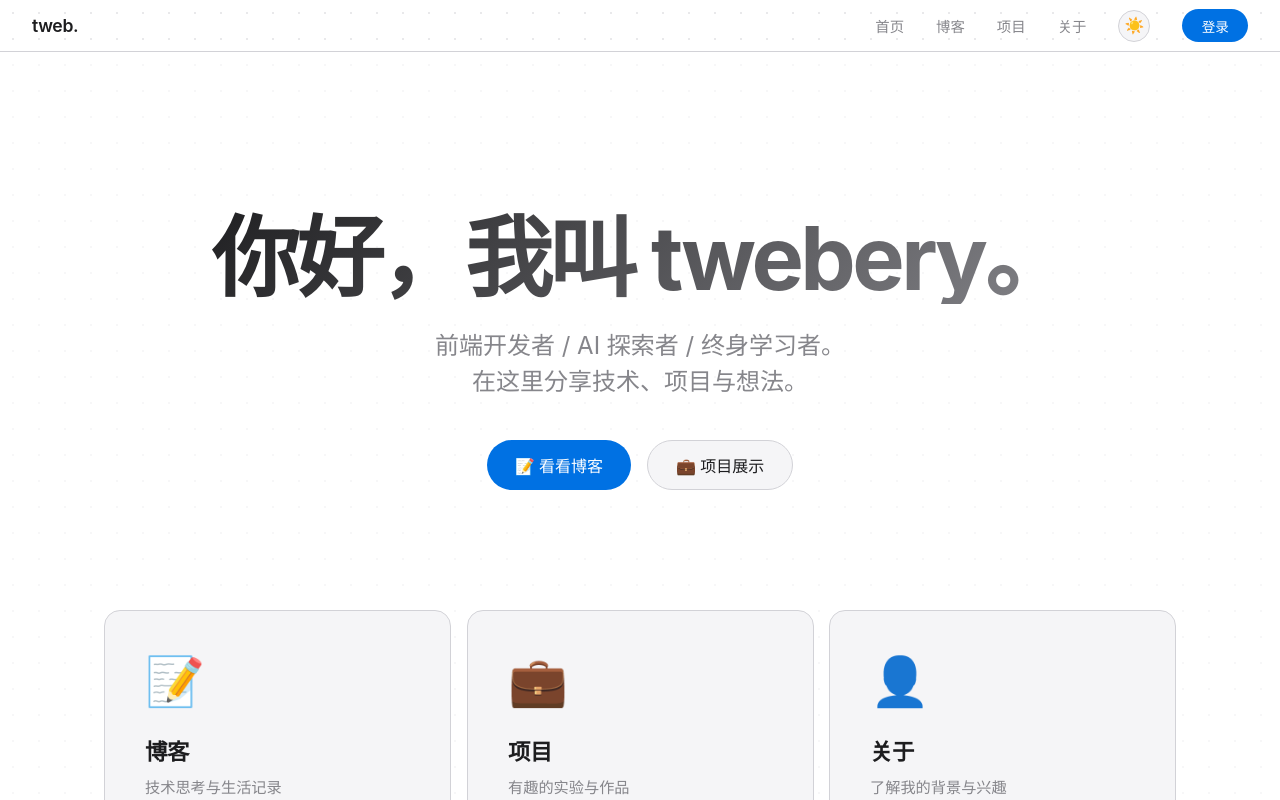
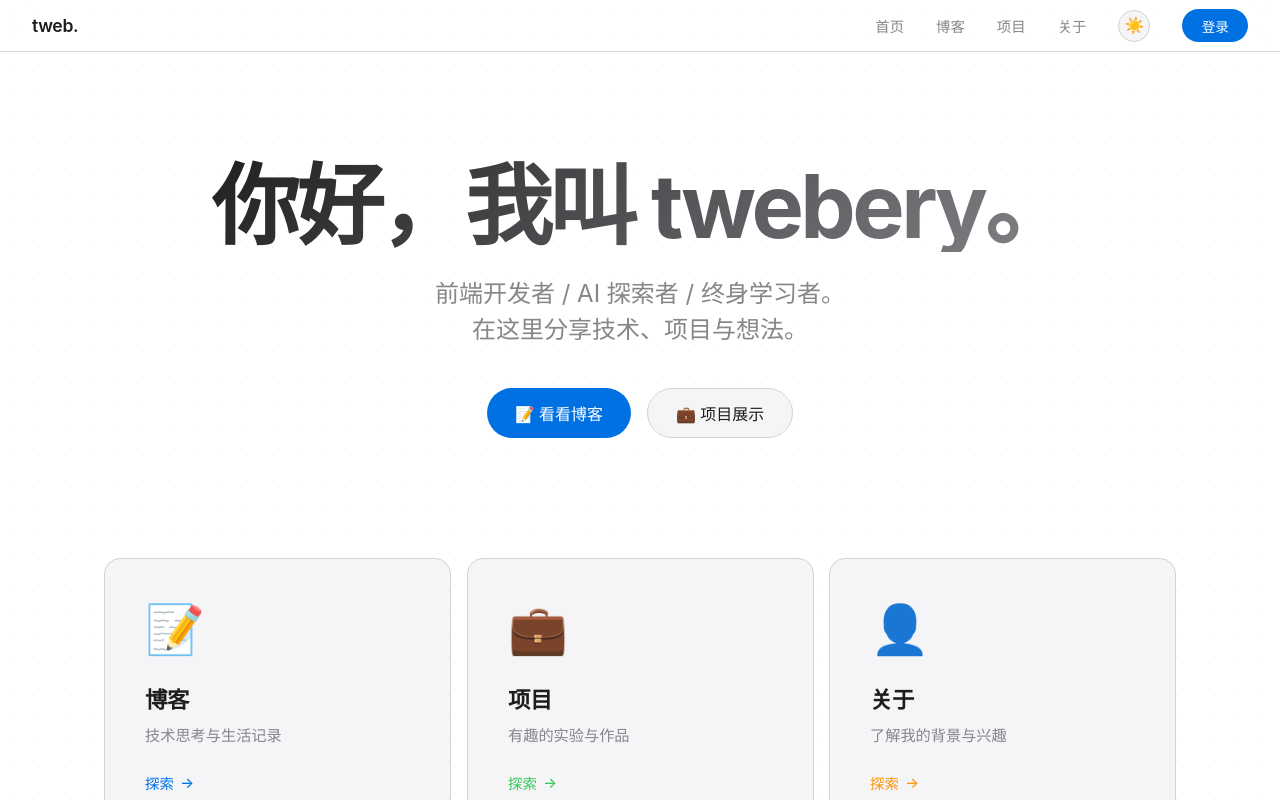
Before and after one commit to tw2818/personal-site, a React (Vite) app: page / in a window 1280 px wide. Shown: the top 800 px of the page. Built offline with nearby package versions, Linux system fonts and the light colour scheme; no server answers; the database is empty; a small style sheet from the web is missing.

Commit message:
fix: restore navbar position: fixed

```diff
--- a/src/index.css
+++ b/src/index.css
@@ -688,5 +688,5 @@ body::before {
   mix-blend-mode: screen;
 }
 /* Make page and navbar sit above the dot layer */
-.navbar { position: relative; z-index: 1; }
-.page { position: relative; z-index: 1; }
+.navbar { position: fixed; z-index: 100; width: 100%; top: 0; left: 0; }
+.page { z-index: 1; }
```
